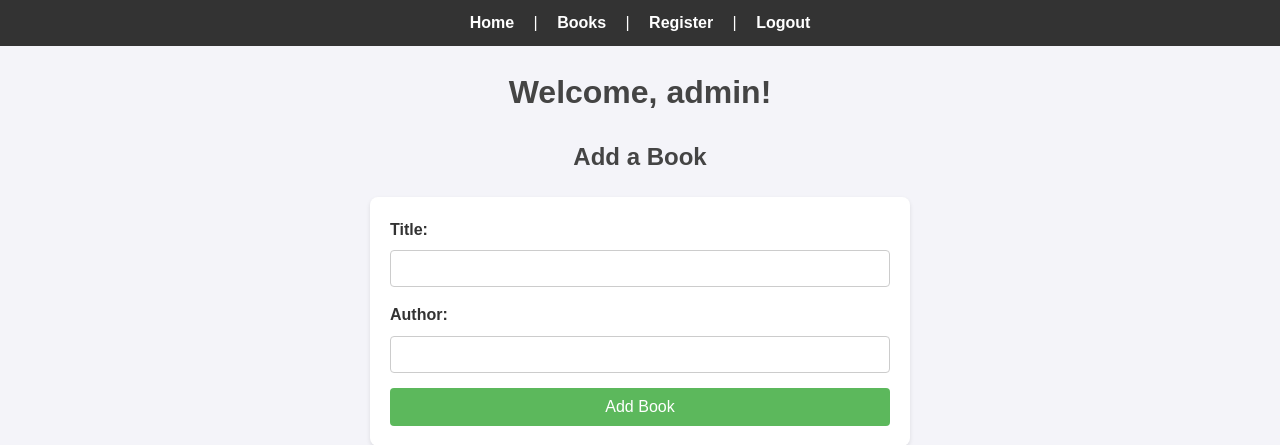
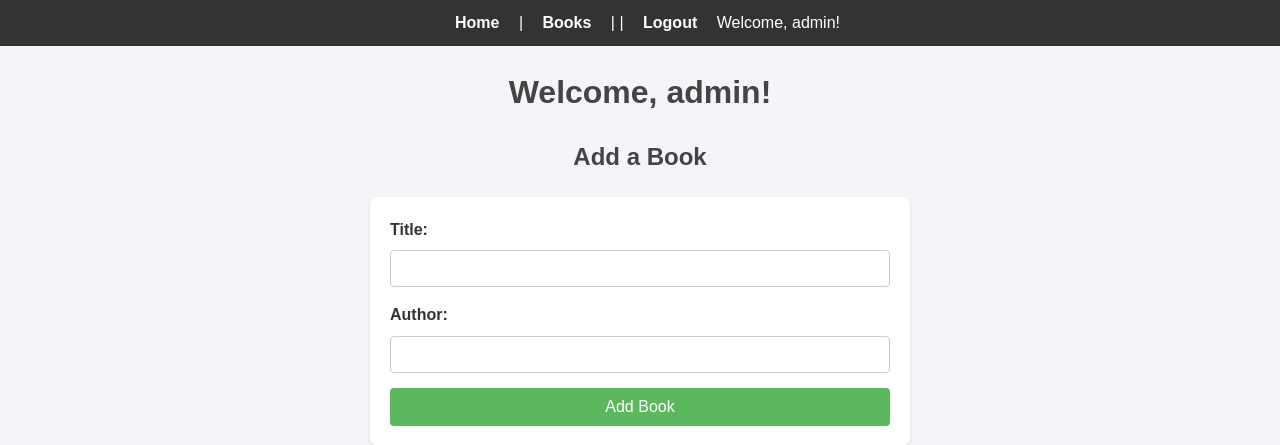
Before and after one commit to shubhk18/Library, a Flask app: page / in a window 1280 px wide. Shown: the top 445 px of the page. Run offline with Flask 3, Linux system fonts and the light colour scheme; a user stored in the database is signed in; data comes from the database, SQL or seed files in the repository.

Commit message:
Updated app.py and pushed changes

```diff
--- a/web_app/templates/home.html
+++ b/web_app/templates/home.html
@@ -8,7 +8,14 @@
 </head>
 <body>
     <nav>
-        <a href="/">Home</a> | <a href="/books">Books</a> | <a href="/register">Register</a> | <a href="/logout">Logout</a>
+        <a href="/">Home</a> | <a href="/books">Books</a> |
+        {% if 'username' not in session %}
+        <a href="{{ url_for('register') }}">Register</a>
+        {% endif %}
+        | <a href="/logout">Logout</a>
+        {% if 'username' in session %}
+        <span>Welcome, {{ session['username'] }}!</span>
+        {% endif %}
     </nav>
 
     <h1>Welcome, {{ username }}!</h1>
```
